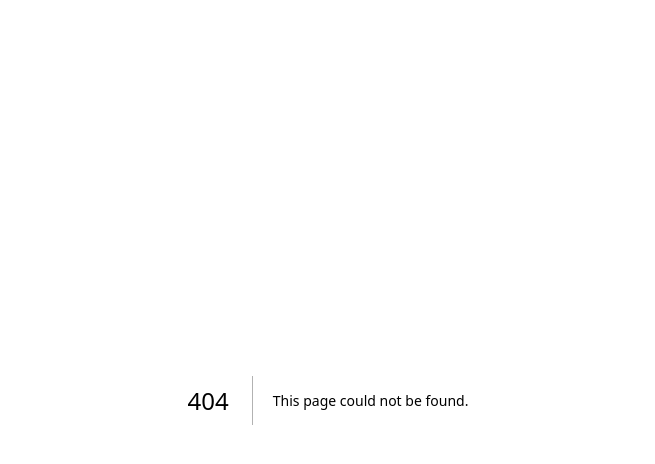
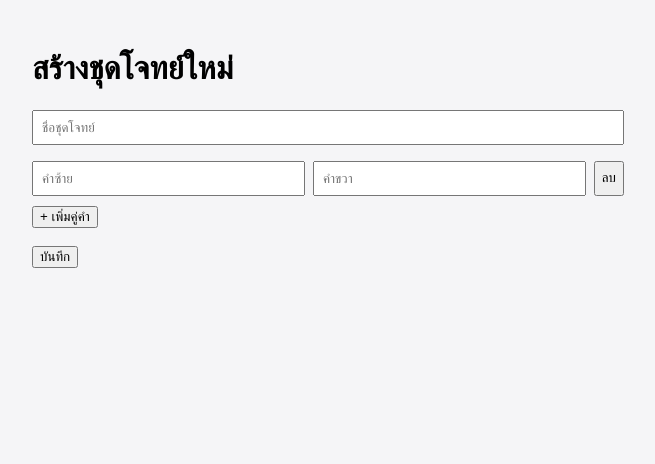
Before and after one commit to ParanyuLion/Learnly, a Next.js app: page /edit/new in a window 1280 px wide. Before the commit this address had no page. Shown: the top 464 px of the page, without its empty margins (312-967 px from the left). Built offline with nearby package versions, Linux system fonts and the light colour scheme.

Commit message:
feat: add create/edit page for game set pairs

```diff
--- /dev/null
+++ b/app/edit/[id]/page.tsx
@@ -0,0 +1,105 @@
+"use client";
+
+import { useEffect, useState } from "react";
+import { useRouter } from "next/navigation";
+
+type PairInput = { left: string; right: string };
+
+export default function EditSetPage({ params }: { params: { id: string } }) {
+  const router = useRouter();
+  const isNew = params.id === "new";
+  const [title, setTitle] = useState("");
+  const [pairs, setPairs] = useState<PairInput[]>([{ left: "", right: "" }]);
+  const [loading, setLoading] = useState(!isNew);
+
+  useEffect(() => {
+    if (isNew) return;
+    fetch(`/api/sets/${params.id}`)
+      .then((res) => res.json())
+      .then((data) => {
+        setTitle(data.title);
+        setPairs(data.pairs.map((p: { left: string; right: string }) => ({ left: p.left, right: p.right })));
+        setLoading(false);
+      });
+  }, [isNew, params.id]);
+
+  function updatePair(index: number, field: keyof PairInput, value: string) {
+    setPairs((prev) => prev.map((p, i) => (i === index ? { ...p, [field]: value } : p)));
+  }
+
+  function addPair() {
+    setPairs((prev) => [...prev, { left: "", right: "" }]);
+  }
+
+  function removePair(index: number) {
+    setPairs((prev) => prev.filter((_, i) => i !== index));
+  }
+
+  async function save() {
+    const cleanPairs = pairs
+      .map((p) => ({ left: p.left.trim(), right: p.right.trim() }))
+      .filter((p) => p.left && p.right);
+
+    if (!title.trim() || cleanPairs.length === 0) {
+      alert("ต้องมีชื่อชุดโจทย์และคู่คำอย่างน้อย 1 คู่");
+      return;
+    }
+
+    if (isNew) {
+      const created = await fetch("/api/sets", {
+        method: "POST",
+        headers: { "Content-Type": "application/json" },
+        body: JSON.stringify({ title: title.trim() }),
+      }).then((res) => res.json());
+
+      await fetch(`/api/sets/${created.id}`, {
+        method: "PUT",
+        headers: { "Content-Type": "application/json" },
+        body: JSON.stringify({ title: title.trim(), pairs: cleanPairs }),
+      });
+    } else {
+      await fetch(`/api/sets/${params.id}`, {
+        method: "PUT",
+        headers: { "Content-Type": "application/json" },
+        body: JSON.stringify({ title: title.trim(), pairs: cleanPairs }),
+      });
+    }
+
+    router.push("/");
+  }
+
+  if (loading) return <p>กำลังโหลด...</p>;
+
+  return (
+    <main style={{ maxWidth: 640, margin: "0 auto", padding: 24 }}>
+      <h1>{isNew ? "สร้างชุดโจทย์ใหม่" : "แก้ไขชุดโจทย์"}</h1>
+      <input
+        value={title}
+        onChange={(e) => setTitle(e.target.value)}
+        placeholder="ชื่อชุดโจทย์"
+        style={{ display: "block", width: "100%", padding: 8, marginBottom: 16 }}
+      />
+      {pairs.map((pair, i) => (
+        <div key={i} style={{ display: "flex", gap: 8, marginBottom: 8 }}>
+          <input
+            value={pair.left}
+            onChange={(e) => updatePair(i, "left", e.target.value)}
+            placeholder="คำซ้าย"
+            style={{ flex: 1, padding: 8 }}
+          />
+          <input
+            value={pair.right}
+            onChange={(e) => updatePair(i, "right", e.target.value)}
+            placeholder="คำขวา"
+            style={{ flex: 1, padding: 8 }}
+          />
+          <button onClick={() => removePair(i)}>ลบ</button>
+        </div>
+      ))}
+      <button onClick={addPair}>+ เพิ่มคู่คำ</button>
+      <div style={{ marginTop: 16 }}>
+        <button onClick={save}>บันทึก</button>
+      </div>
+    </main>
+  );
+}
```
